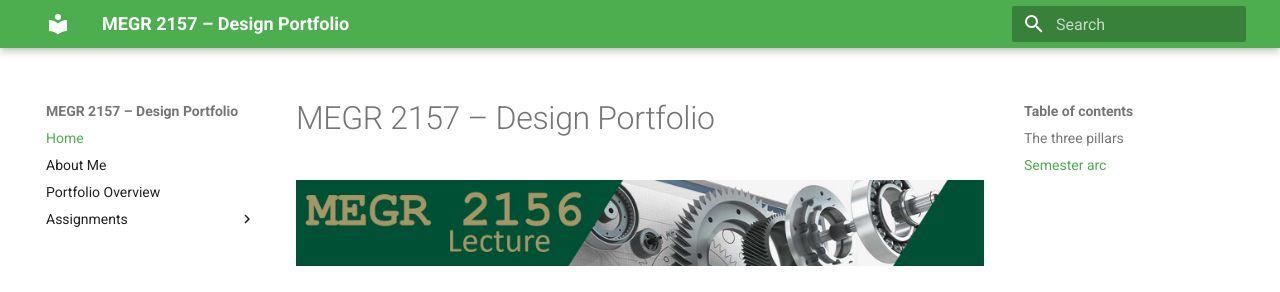
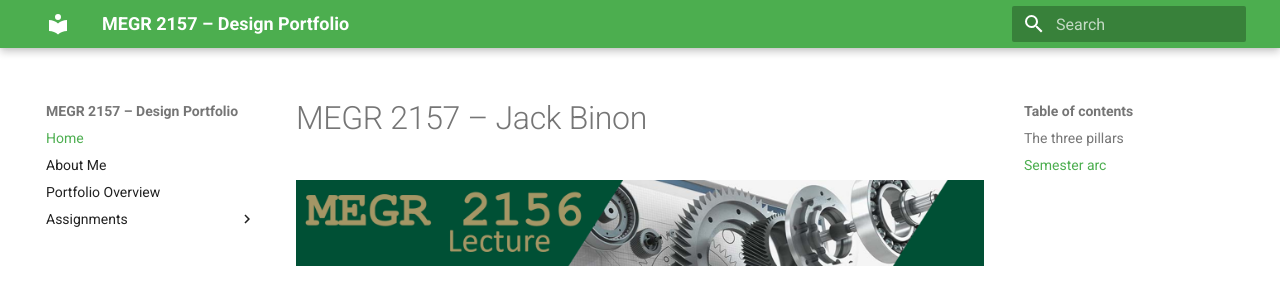
Before and after one commit to JacBinon/SOHPMORE-DESIGN, an MkDocs documentation site: the page built from docs/index.md, in a window 1280 px wide and 1148 px high. Shown: the top 292 px of the window. Built offline with MkDocs 1.6.1 and Material for MkDocs 9.7.7, drawn with Linux system fonts in a browser that asks for light colours.

Commit message:
Update index.md
Initial Setup

```diff
--- a/docs/index.md
+++ b/docs/index.md
@@ -1,4 +1,4 @@
-# MEGR 2157 – Design Portfolio
+# MEGR 2157 – Jack Binon
 
 ![MEGR 2156-7 Title](MEGR2156title.png)
 
```
